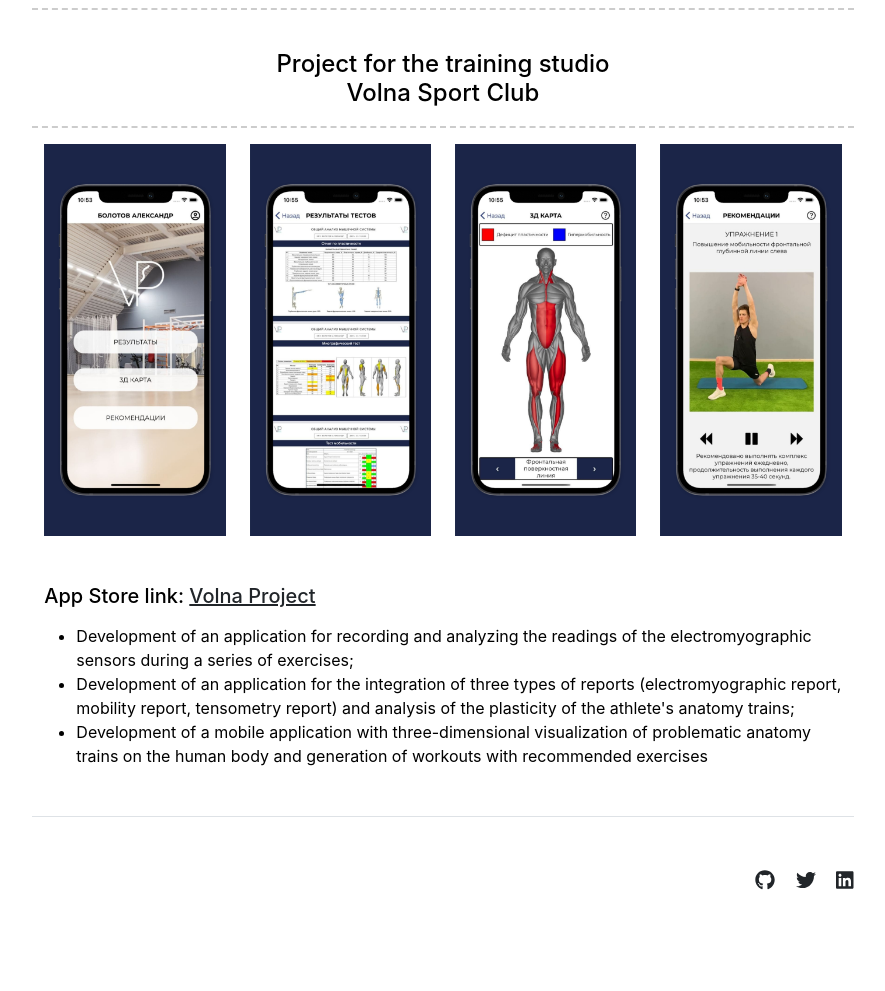
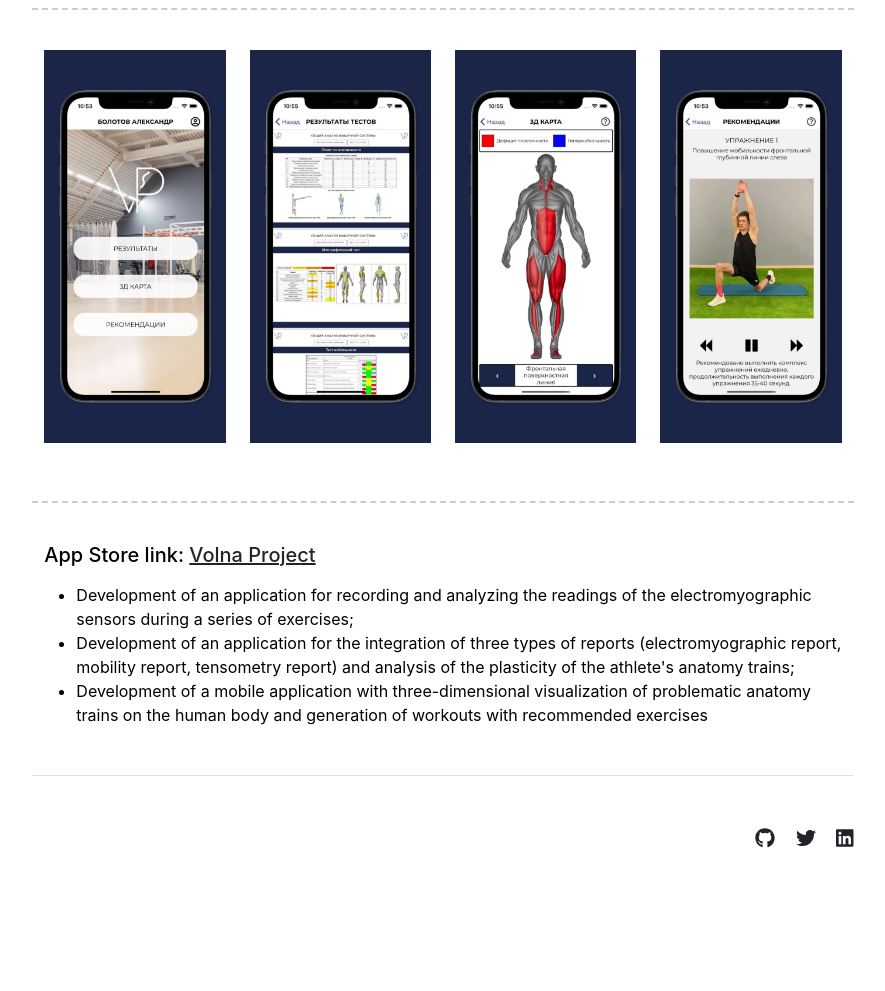
Before and after one commit to svponomarev/svponomarev.github.io, a Jekyll site: the page built from projects/volna.md, in a window 1280 px wide. Shown: the part 682-1673 px from the top of the page, without its empty margins (197-1082 px from the left). Built offline with Jekyll 4.4.1, drawn with Linux system fonts in a browser that asks for light colours; after the commit the page ends 1632 px from its top, so only the background shows below that.

Commit message:
Fixed markup in volna project

```diff
--- a/_layouts/volna-page.html
+++ b/_layouts/volna-page.html
@@ -14,10 +14,7 @@
 	</div>
   </div>
 </div>
-<div class="row text-center mb-3 cv-header">
-<h4 style="text-align: center;">Project for the training studio <br/> Volna Sport Club</h4>
-</div>
-<div class="row">
+<div class="row cv-header">
 <div class="col-md-3 my-auto text-center">
 <img class="img-fluid mb-5" src="{{ site.github.url }}/assets/img/screenshot1.jpeg" alt="">
 </div>
```
